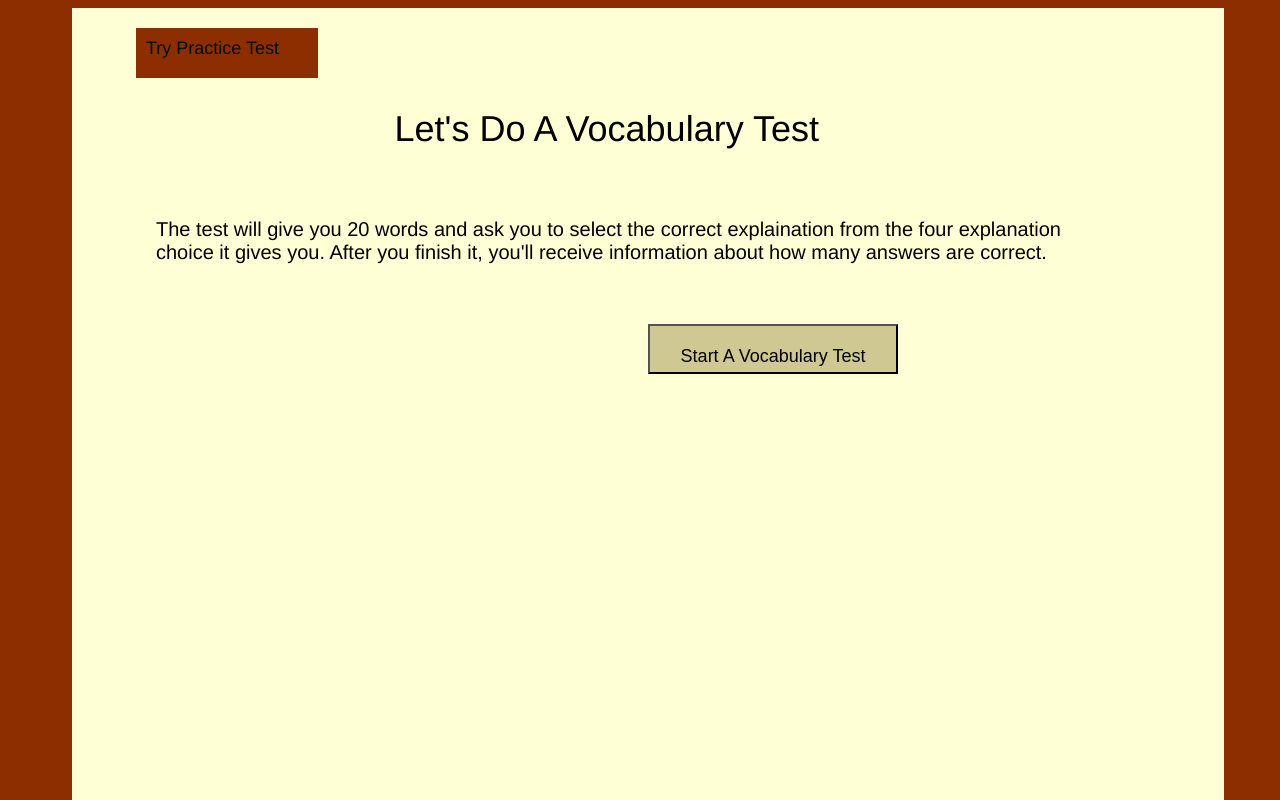
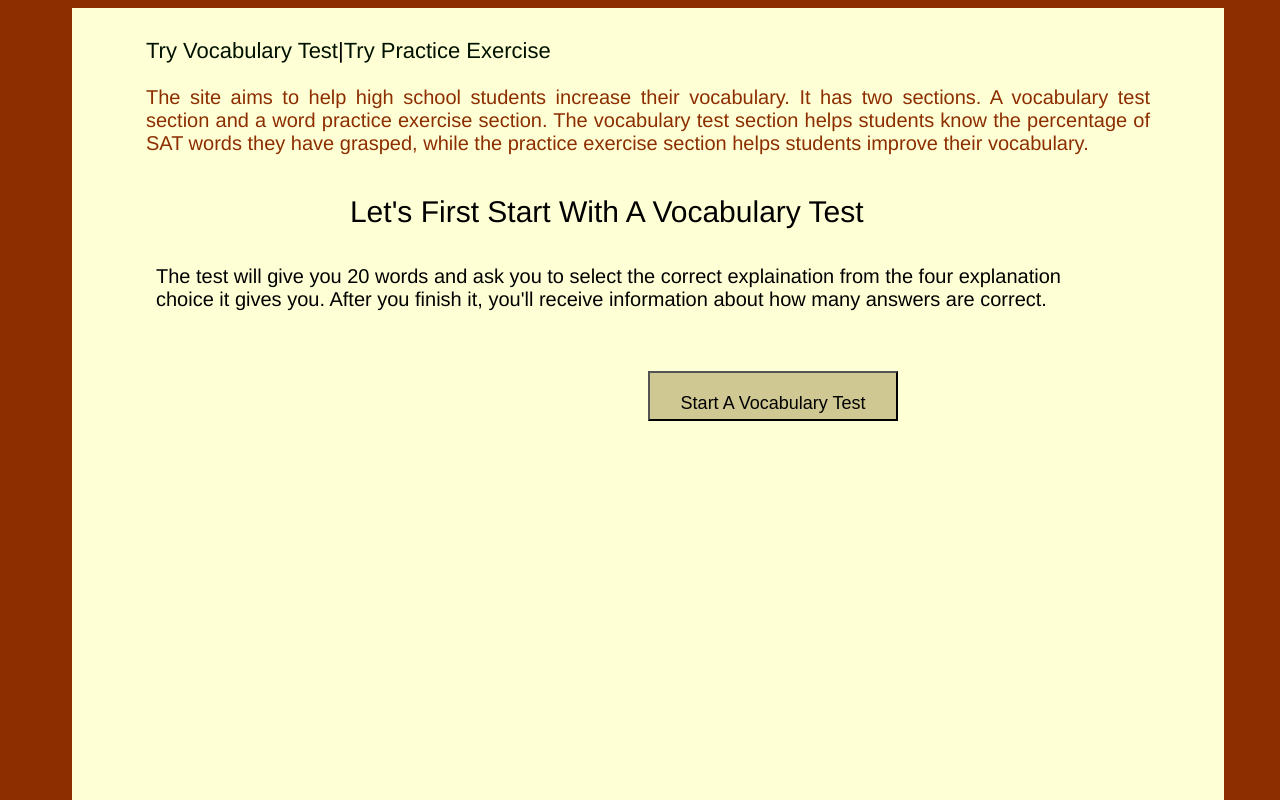
Before and after one commit to linghong/p3.yourtripplan.com, a plain HTML site: page index.html in a window 1280 px wide. Shown: the top 800 px of the page. Drawn offline with nearby package versions, Linux system fonts and the light colour scheme.

Commit message:
changed some text and the menu appearance to make the site visitors easily understand the site function

```diff
--- a/index.html
+++ b/index.html
@@ -10,9 +10,13 @@
 	<body>
 		<article>
 			<div class="navorangebar">
-         		<a href='/practice.html'>Try Practice Test</a>
+         		<a href='http://p3.yourtripplan.com'>Try Vocabulary Test</a>|<a href='/practice.html'>Try Practice Exercise</a>
       		</div>
-			<div id="title">Let's Do A Vocabulary Test</div>
+      		<div id="preface">
+      		The site aims to help high school students increase their vocabulary. It has two sections. A vocabulary test section and a word practice exercise section. The vocabulary test section helps students know the percentage of SAT words they have grasped, while the practice exercise section helps students improve their vocabulary.
+      		</div>
+
+			<div id="title">Let's First Start With A Vocabulary Test</div>
 
 			<div id="subtitle">
 			The test will give you 20 words and ask you to select the correct explaination from the four explanation choice it gives you. After you finish it, you'll receive information about how many answers are correct.
--- a/style.css
+++ b/style.css
@@ -60,12 +60,17 @@ p{
 Title , subtitle, menu
 ---------------------------------------------------------------------------------------------------------------------------
 */
+#preface{
+  padding:10px;
+  font-size:20px;
+  color:#8C2E00;
+}
 #title{
   Margin-top:20px;
   width:90%;
-  height:80px;
+  height:40px;
   text-align:center;
-  font-size:36px;
+  font-size:30px;
   padding:10px;
   }
 
@@ -80,11 +85,9 @@ Title , subtitle, menu
   .navorangebar{
   margin-top:20px;
   padding:10px;
-  width:162px;
-  height:30px;
-  background-color:#8C2E00;
-  font-size:18px;
-  color:#FFFFFF;
+  width:460px;
+  height:28px;
+  font-size:22px;
   }
    .navorangebar a{
    width:180px;
@@ -148,7 +151,7 @@ Clickable button
   font-size:16px;
   background-color:#CFC892;
   }
-  #check_exerciseanswer{
+#check_exerciseanswer{
   float:left;
   margin-left:60px;
   height:35px;
--- a/test.js
+++ b/test.js
@@ -103,7 +103,7 @@ Produce words for testing and their four explanation choices
 /*----------------------------------------------------------------------------------------
 Check if the answer is correct
 ----------------------------------------------------------------------------------------*/
-  	//compare to find whether the answer is correct. If not, show correct answer
+  	//compare to find whether the answer is correct. Give the performance information.
  	$('#check_testanswer').one("click", function(){
 
 		//variable to store correct and wrong answer numbers
@@ -111,7 +111,7 @@ Check if the answer is correct
    		wrong_answer_number =0;
 
 		//array to store performance
-		wordPerformance = new Array();
+		//wordPerformance = new Array();
 
    		//Record word that made wrong and correct answer
 		for (i=0;i<20; i++){
@@ -126,14 +126,14 @@ Check if the answer is correct
 			if (answer == correct_explanation)
 				{
 				correct_answer_number = correct_answer_number+1;
-				wordPerformance[i]=1;
+			//	wordPerformance[i]=1;
 				}
 			else{
 				wrong_answer_number = wrong_answer_number +1;
-				wordPerformance[i]=0;
+			//	wordPerformance[i]=0;
    				}
  		}
- 		console.log(wordPerformance);
+
    	 	alert('You have tested 20 words. '+ correct_answer_number + 'answers are correct, '+wrong_answer_number+ 'answers are wrong.<br>');
    	});
 /*--------------------------------------------------------------------------------
@@ -172,8 +172,9 @@ $('#start_practice').click(function(){
 	//Question number increase by each click
 	i=i+1;
 
-	//New subtitle and new button:
-	$("#subtitle").html('Please pick up the correct explanation choice from the four explanations listed below:<br><input type ="submit"  class="re_start" id="practice_reload" value="Reload to Start a New Test">');
+	//New  buttons
+	$("#subtitle").html('Keep on clicking the "start" button and answering every question. According to your performance, the site will automactically drops out any words you are familiar with from the practice library, but let you practice more for the words you have not grasped. You can also check your performance by clicking the "Check Score" button.');
+	$("#re_load").html('<input type ="submit"  class="re_start" id="practice_reload" value="Reload to Start a New Test">');
 	$("#practice_submit").html('<input type ="submit"  id="check_exerciseanswer" value="Check Answer for this Word"><br><input type ="submit"  id="check_result" value="Check My Test Score"><br><br>');
 
 	//Generate a random number used for selecting test word and the explanation.(Only 50 words from the library for practice)
@@ -183,8 +184,8 @@ $('#start_practice').click(function(){
 /*----------------------------------------------------------------------------------------
 Produce a word for testing and the four explanation choices
 ----------------------------------------------------------------------------------------*/
-	//Pick up four wordchoices from the practice word library
-	explanationchoice(random_number0,50, practiceExplanations);
+	//Pick up four wordexplanation choice from explanationchoice library
+	explanationchoice(random_number0,50, vocabularyExplanations);
 
 	//Print out the test word and the four explanations
 	$(".practice_word").html("Question "+i+". "+ practiceVocabulary[random_number0]+
```
Also changed, not shown: practice.html (+3 -2 lines).
